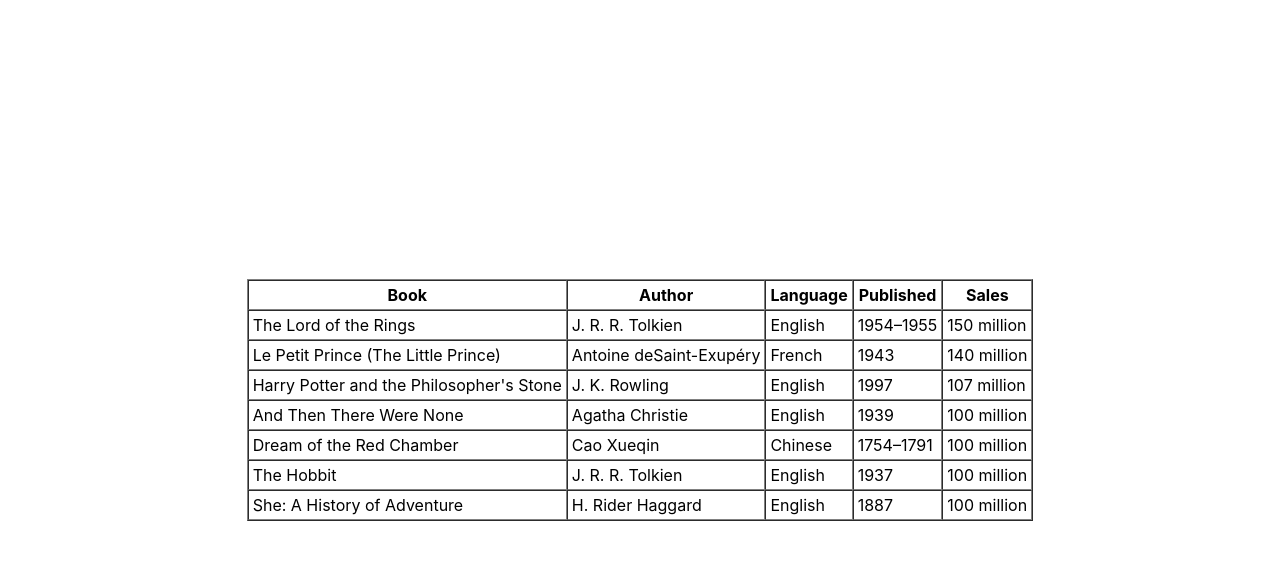
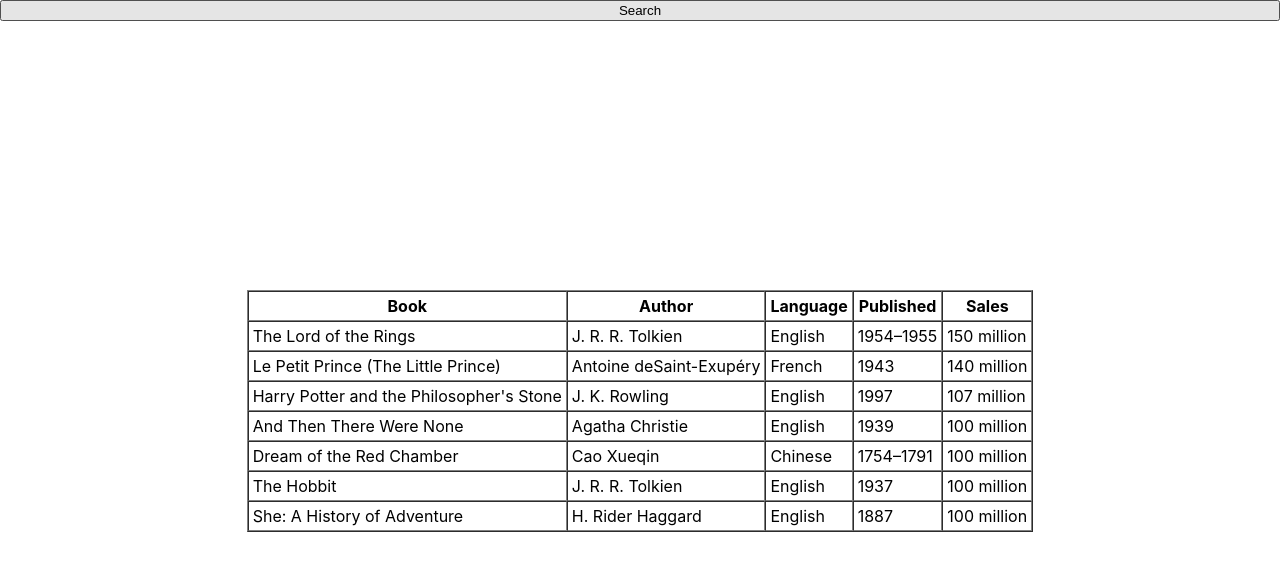
Before and after one commit to Perturabo4/review-app, a React (Create React App) app: page / in a window 1280 px wide. Shown: the top 570 px of the page. Built offline with nearby package versions, Linux system fonts and the light colour scheme.

Commit message:
add ToolBar component

```diff
--- a/src/components/Excel/Excel.js
+++ b/src/components/Excel/Excel.js
@@ -1,7 +1,8 @@
-import React from 'react'
-import './Excel.css'
+import React, {Fragment} from 'react';
+import ToolBar from '../ToolBar/';
+import './Excel.css';
 
-class Excel extends React.Component{
+class Excel extends React.Component {
 
     constructor(props) {
         super();
@@ -10,7 +11,8 @@
             data: props.data,
             sortby: null,
             descending: false,
-            edit: null
+            edit: null,
+            search: false
 
         }
         this.sort = this.sort.bind(this);
@@ -60,10 +62,16 @@
         })
     }
 
+    search() {
+        console.log('Work');
+    }
+
     render(){
         const {headers, data, edit} = this.state;
 
         return (
+            <Fragment>
+                <ToolBar onClick={() => this.search()}/>
                 <table
                     className="Main-table"
                     border={"1"}
@@ -85,12 +93,12 @@
                         {
                             data.map( (row, rowIdx) => {
                                 return(
-                                <tr  key={Math.random()} >
+                                    <tr  key={rowIdx} >
                                         {
                                             row.map( (td, idx) => {
                                                 if(edit && edit.row === rowIdx && edit.cell === idx) {
                                                     return (
-                                                    <td>
+                                                        <td  key={idx} >
                                                             <form action="" onSubmit={this.save}>
                                                                 <input type="text" defaultValue={td} />
                                                             </form>
@@ -106,6 +114,7 @@
                         }
                     </tbody>
                 </table>
+            </Fragment>
         )
     }
 }
--- /dev/null
+++ b/src/components/ToolBar/ToolBar.js
@@ -0,0 +1,10 @@
+import React from 'react';
+import './ToolBar.css';
+
+const ToolBar = ({onClick}) => {
+    return (
+        <button onClick={() => onClick()}>Search</button>
+    )
+}
+
+export default ToolBar;
--- /dev/null
+++ b/src/components/ToolBar/index.js
@@ -0,0 +1,2 @@
+import ToolBar from './ToolBar';
+export default ToolBar;
--- a/src/index.css
+++ b/src/index.css
@@ -15,4 +15,5 @@
 .App {
   height: 100vh;
   display: flex;
+  flex-direction: column;
 }
```
Also changed, not shown: src/components/ToolBar/ToolBar.css (added). Lines whose indentation alone changed are shown as unchanged.
